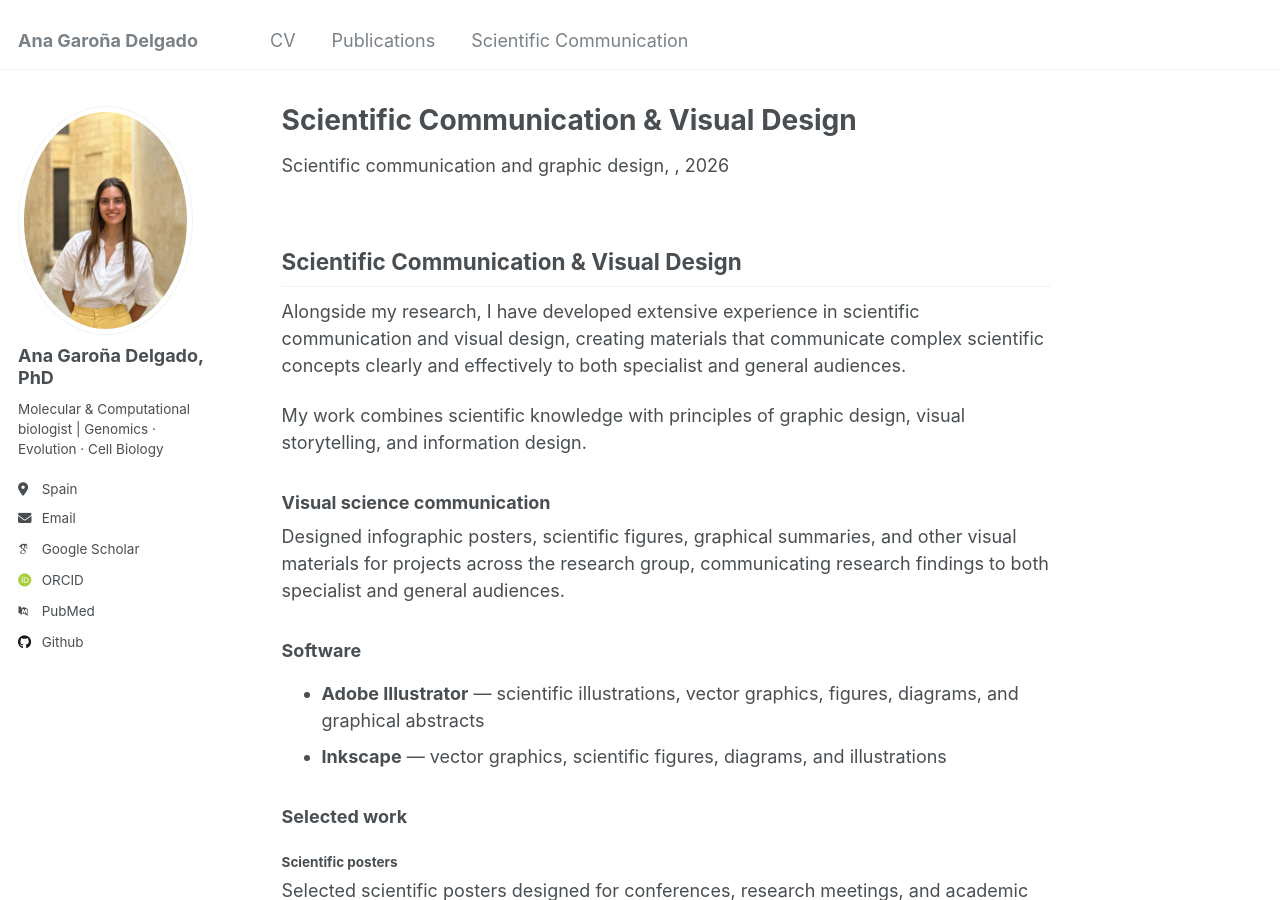
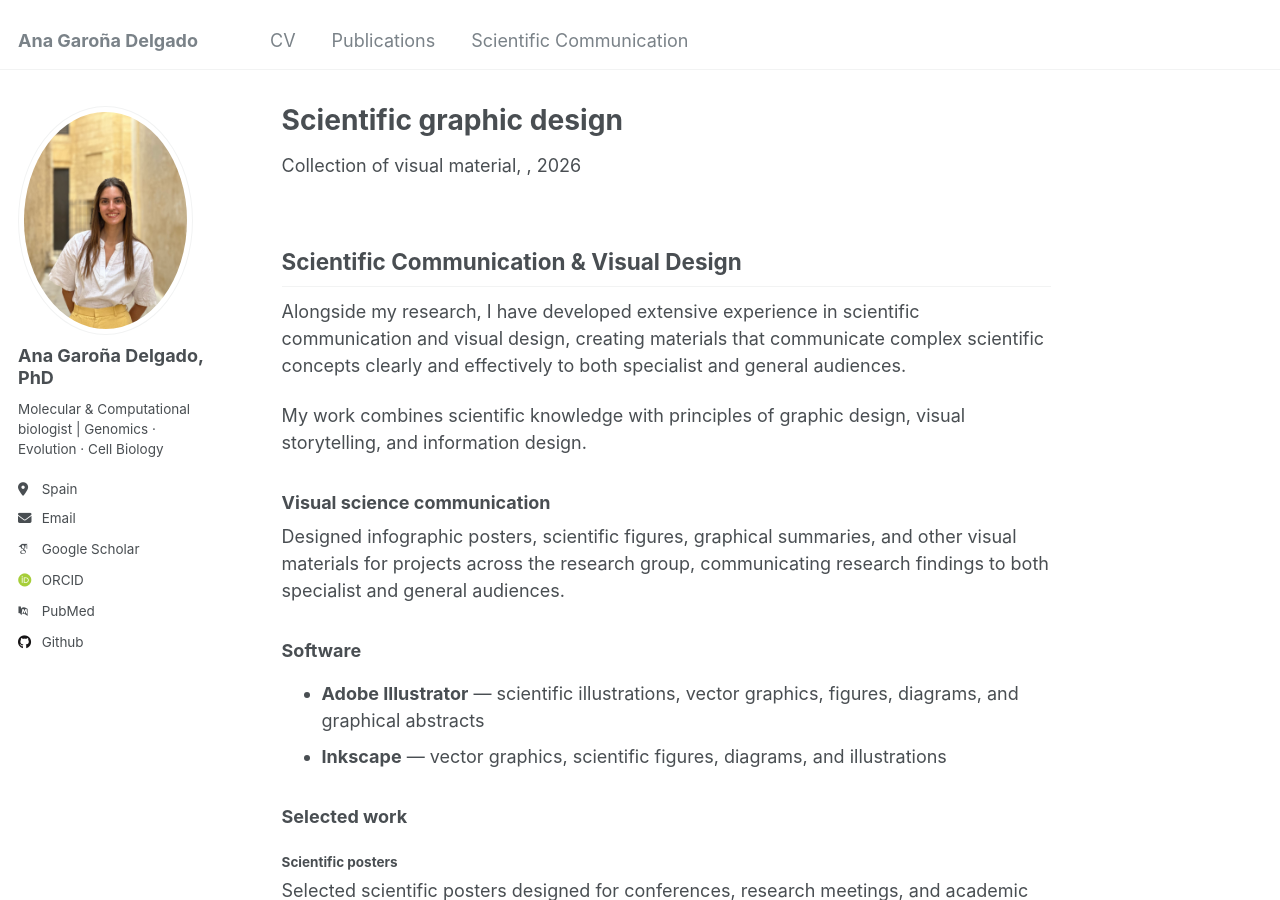
Before and after one commit to anagarona/anagarona.github.io, a Jekyll site: the page built from _teaching/GraphicDesign.md, in a window 1280 px wide and 900 px high. Built offline with Jekyll 4.4.1, drawn with Linux system fonts in a browser that asks for light colours; some web fonts are replaced.

Commit message:
Update GraphicDesign.md

```diff
--- a/_teaching/GraphicDesign.md
+++ b/_teaching/GraphicDesign.md
@@ -1,7 +1,8 @@
 ---
-title: "Scientific Communication & Visual Design"
+title: "Scientific graphic design"
 collection: teaching
-type: "Scientific communication and graphic design"
+type: "Collection of visual material"
+venue: ""
 permalink: /teaching/GraphicDesign
 ---
 
```
